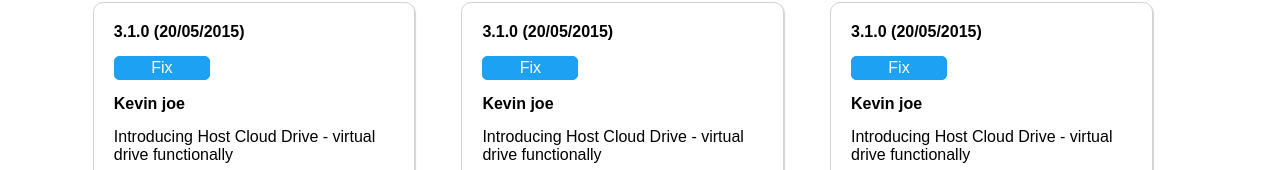
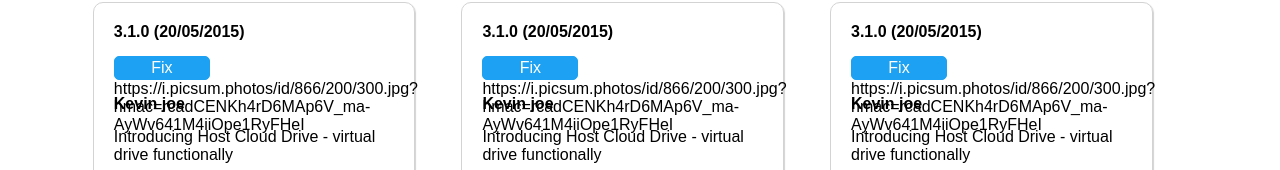
Before and after one commit to Florid11/First_Task, a React (Create React App) app: page / in a window 1280 px wide. Shown: the part 719-889 px from the top of the page. Built offline with nearby package versions, Linux system fonts and the light colour scheme.

Commit message:
Pictures fixed

```diff
--- a/src/components/list.js
+++ b/src/components/list.js
@@ -8,7 +8,7 @@ const List = (props) => {
               <h4 >{props.date}</h4>
               <div className={classes.heading}>
                   <p className={classes.btn}>{props.job}</p>
-                  <p className={classes.img}>{props.image}</p>
+                  <p className={classes.img}>{props.profilePicture}</p>
                   <h4 >{props.name}</h4>
               </div>
                 <div className={classes.description}>
```
